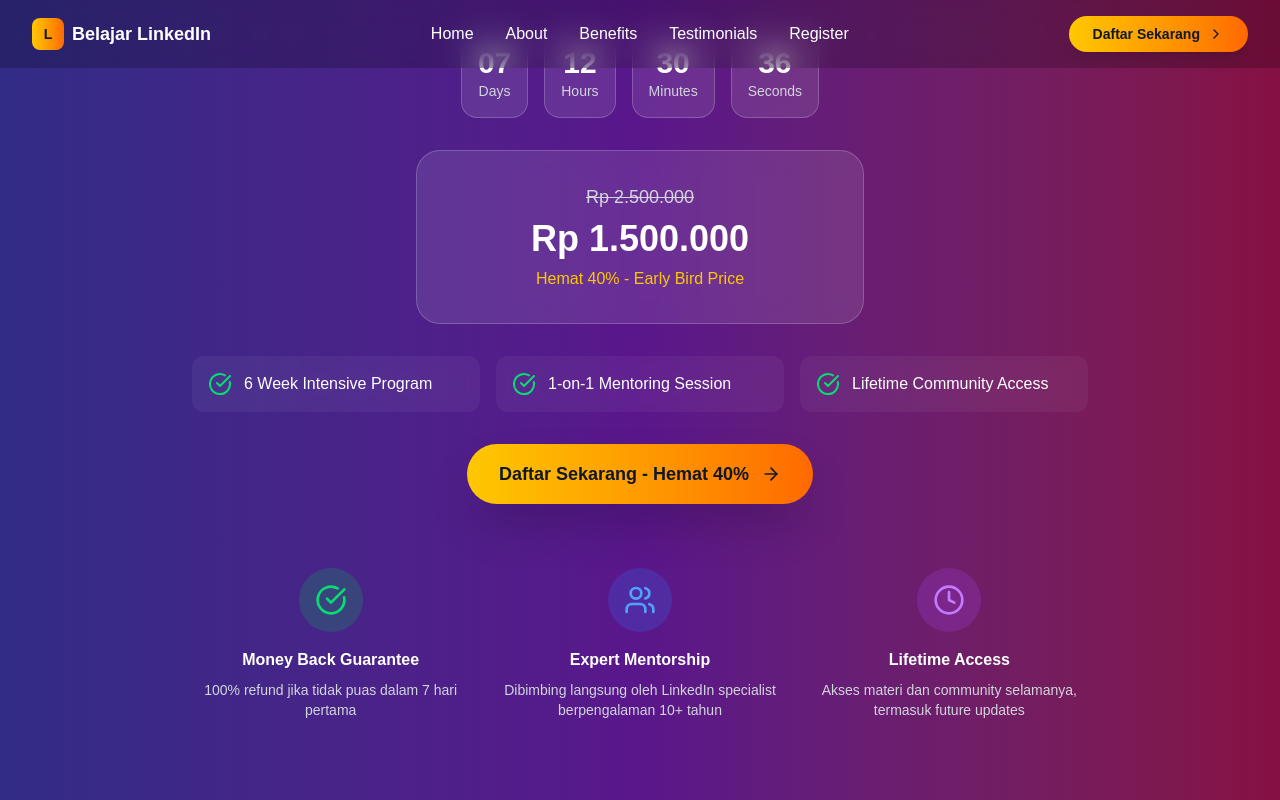
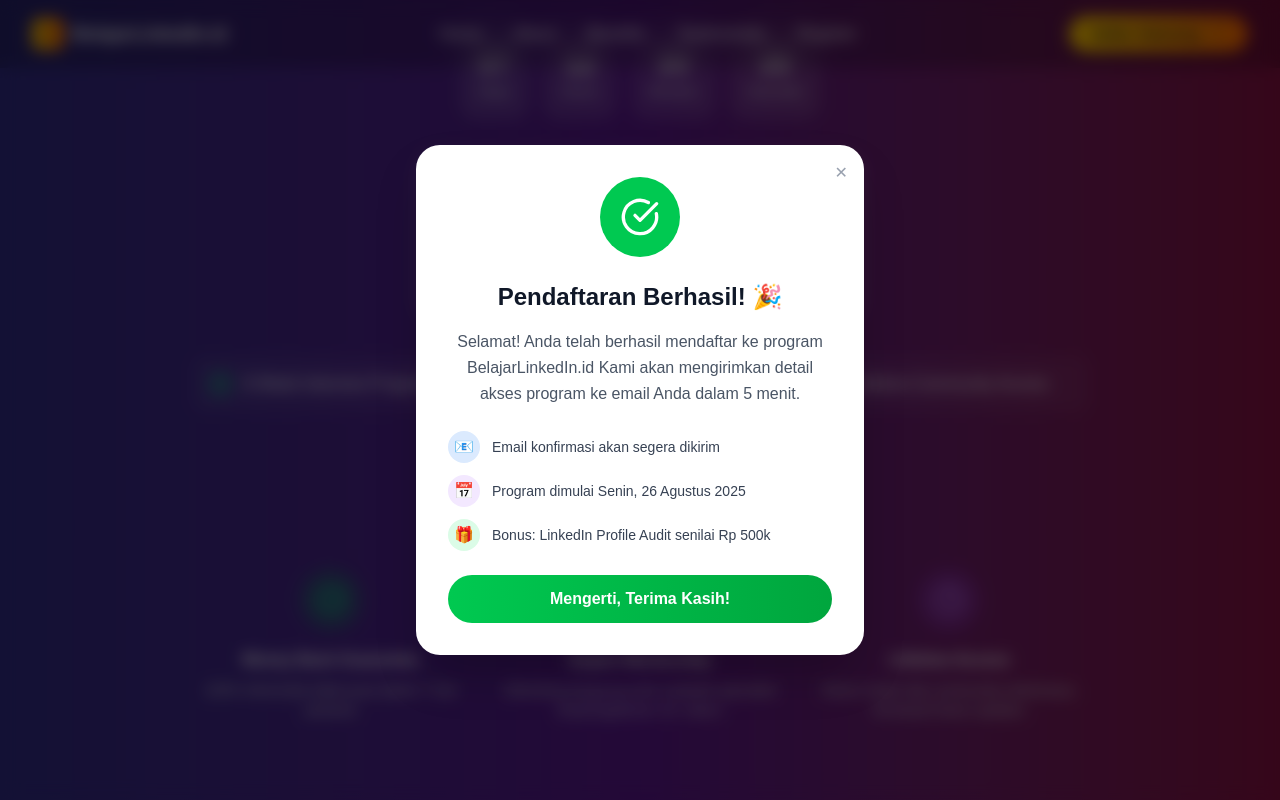
Before and after one commit to Scarletra/assesment-linkedin, a Next.js app: page / in a window 1280 px wide. Both pictures are taken after a click on the button "Daftar Sekarang - Hemat 40%". Shown: the part 4035-4835 px from the top of the page. Built offline with nearby package versions, Linux system fonts and the light colour scheme.

Commit message:
feat: Add modal component for success registration

```diff
--- a/src/app/components/Navbar.tsx
+++ b/src/app/components/Navbar.tsx
@@ -73,7 +73,7 @@
               <div className="w-8 h-8 bg-gradient-to-r from-yellow-400 to-orange-500 rounded-lg flex items-center justify-center">
                 <span className="text-gray-900 font-bold text-sm">L</span>
               </div>
-              <span className="text-white font-bold text-lg">Belajar LinkedIn</span>
+              <span className="text-white font-bold text-lg">BelajarLinkedIn.id</span>
             </div>
           </div>
 
@@ -92,7 +92,7 @@
           <div className="hidden md:flex">
             <button
               onClick={() => scrollToSection('registration')}
-              className="group inline-flex items-center gap-2 bg-gradient-to-r from-yellow-400 to-orange-500 text-gray-900 px-6 py-2 rounded-full font-semibold text-sm shadow-lg hover:shadow-yellow-500/25 transform hover:-translate-y-0.5 transition-all duration-300"
+              className="cursor-pointer group inline-flex items-center gap-2 bg-gradient-to-r from-yellow-400 to-orange-500 text-gray-900 px-6 py-2 rounded-full font-semibold text-sm shadow-lg hover:shadow-yellow-500/25 transform hover:-translate-y-0.5 transition-all duration-300"
             >
               Daftar Sekarang
               <ChevronRight className="w-4 h-4 group-hover:translate-x-0.5 transition-transform" />
--- /dev/null
+++ b/src/app/components/SuccessModal.tsx
@@ -0,0 +1,96 @@
+'use client';
+
+import { useState, useEffect, useRef } from 'react';
+import { Clock, Users, CheckCircle, ArrowRight } from 'lucide-react';
+
+// TypeScript interfaces
+interface SuccessModalProps {
+  isOpen: boolean;
+  onClose: () => void;
+}
+
+export const SuccessModal: React.FC<SuccessModalProps> = ({ isOpen, onClose }) => {
+  const [isVisible, setIsVisible] = useState(false);
+
+  useEffect(() => {
+    if (isOpen) {
+      setIsVisible(true);
+      const timer = setTimeout(() => {
+        onClose();
+      }, 5000);
+      return () => clearTimeout(timer);
+    } else {
+      setIsVisible(false);
+    }
+  }, [isOpen, onClose]);
+
+  if (!isOpen) return null;
+
+  return (
+    <div className="fixed inset-0 z-50 flex items-center justify-center p-4">
+      <div
+        className="absolute inset-0 bg-black/60 backdrop-blur-sm"
+        onClick={onClose}
+      />
+
+      <div className={`relative bg-white rounded-3xl shadow-2xl max-w-md w-full mx-4 transform transition-all duration-500 ${
+        isVisible ? 'scale-100 opacity-100 translate-y-0' : 'scale-90 opacity-0 translate-y-8'
+      }`}>
+
+        <button
+          onClick={onClose}
+          className="cursor-pointer absolute top-4 right-4 text-gray-400 hover:text-gray-600 transition-colors z-10"
+        >
+          ✕
+        </button>
+
+        <div className="p-8 text-center">
+
+          <div className="relative mx-auto w-20 h-20 mb-6">
+            <div className="absolute inset-0 bg-green-500 rounded-full animate-ping opacity-20"></div>
+            <div className="relative bg-green-500 rounded-full w-20 h-20 flex items-center justify-center">
+              <CheckCircle className="w-10 h-10 text-white" />
+            </div>
+          </div>
+
+          <h3 className="text-2xl font-bold text-gray-900 mb-4">
+            Pendaftaran Berhasil! 🎉
+          </h3>
+
+          <p className="text-gray-600 mb-6 leading-relaxed">
+            Selamat! Anda telah berhasil mendaftar ke program BelajarLinkedIn.id
+            Kami akan mengirimkan detail akses program ke email Anda dalam 5 menit.
+          </p>
+
+          <div className="space-y-3 mb-6">
+            <div className="flex items-center gap-3 text-left">
+              <div className="w-8 h-8 bg-blue-100 rounded-full flex items-center justify-center flex-shrink-0">
+                📧
+              </div>
+              <span className="text-gray-700 text-sm">Email konfirmasi akan segera dikirim</span>
+            </div>
+            <div className="flex items-center gap-3 text-left">
+              <div className="w-8 h-8 bg-purple-100 rounded-full flex items-center justify-center flex-shrink-0">
+                📅
+              </div>
+              <span className="text-gray-700 text-sm">Program dimulai Senin, 26 Agustus 2025</span>
+            </div>
+            <div className="flex items-center gap-3 text-left">
+              <div className="w-8 h-8 bg-green-100 rounded-full flex items-center justify-center flex-shrink-0">
+                🎁
+              </div>
+              <span className="text-gray-700 text-sm">Bonus: LinkedIn Profile Audit senilai Rp 500k</span>
+            </div>
+          </div>
+
+          <button
+            onClick={onClose}
+            className="cursor-pointer w-full bg-gradient-to-r from-green-500 to-green-600 text-white py-3 px-6 rounded-full font-semibold hover:from-green-600 hover:to-green-700 transition-all duration-300 transform hover:-translate-y-0.5"
+          >
+            Mengerti, Terima Kasih!
+          </button>
+        </div>
+      </div>
+    </div>
+  );
+};
--- a/src/app/index.tsx
+++ b/src/app/index.tsx
@@ -5,3 +5,4 @@
 export { CTASection } from "./section/FinalCTA";
 
 export { Navbar } from "./components/Navbar";
+export { SuccessModal } from "./components/SuccessModal";
--- a/src/app/section/FinalCTA.tsx
+++ b/src/app/section/FinalCTA.tsx
@@ -2,10 +2,17 @@
 
 import { useState, useEffect, useRef } from 'react';
 import { Clock, Users, CheckCircle, ArrowRight } from 'lucide-react';
+import { SuccessModal } from '../components/SuccessModal';
 
 export const CTASection: React.FC = () => {
-  const [isVisible, setIsVisible] = useState(false);
-  const [timeLeft, setTimeLeft] = useState({
+  const [isVisible, setIsVisible] = useState<boolean>(false);
+  const [showModal, setShowModal] = useState<boolean>(false);
+  const [timeLeft, setTimeLeft] = useState<{
+    days: number;
+    hours: number;
+    minutes: number;
+    seconds: number;
+  }>({
     days: 7,
     hours: 12,
     minutes: 30,
@@ -50,11 +57,12 @@
     return () => clearInterval(timer);
   }, []);
 
-  const handleRegistration = () => {
-    console.log('Registration clicked');
+  const handleRegistration = (): void => {
+    setShowModal(true);
   };
 
   return (
+    <>
       <section
         ref={sectionRef}
         className="py-20 bg-gradient-to-r from-indigo-900 via-purple-900 to-pink-900 relative overflow-hidden"
@@ -139,7 +147,7 @@
             }`}>
               <button
                 onClick={handleRegistration}
-              className="group bg-gradient-to-r from-yellow-400 to-orange-500 text-gray-900 px-8 py-4 rounded-full font-bold text-lg shadow-2xl hover:shadow-yellow-500/30 transform hover:-translate-y-1 transition-all duration-300 flex items-center gap-3"
+                className="cursor-pointer group bg-gradient-to-r from-yellow-400 to-orange-500 text-gray-900 px-8 py-4 rounded-full font-bold text-lg shadow-2xl hover:shadow-yellow-500/30 transform hover:-translate-y-1 transition-all duration-300 flex items-center gap-3"
               >
                 Daftar Sekarang - Hemat 40%
                 <ArrowRight className="w-5 h-5 group-hover:translate-x-1 transition-transform" />
@@ -177,5 +185,8 @@
           </div>
         </div>
       </section>
+
+      <SuccessModal isOpen={showModal} onClose={() => setShowModal(false)} />
+    </>
   );
 };
```
Lines whose indentation alone changed are shown as unchanged.
